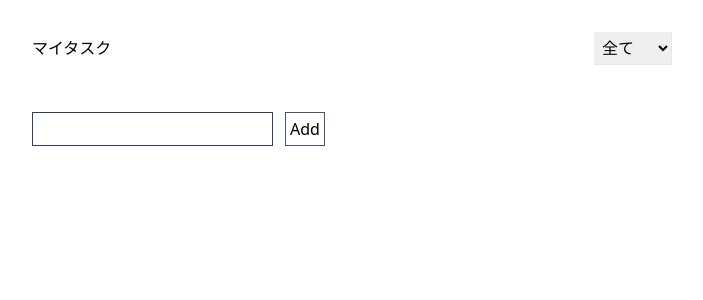
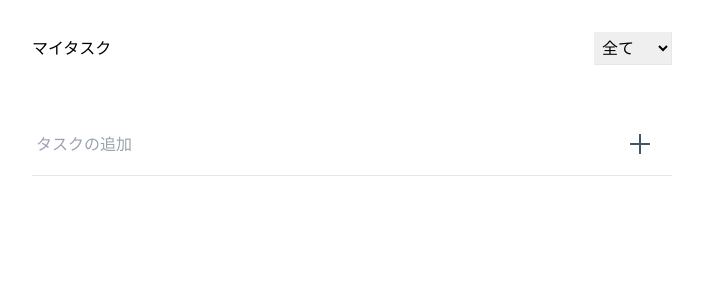
Before and after one commit to yui-szk/next-todo-list, a Next.js app: page / in a window 1280 px wide. Shown: the top 300 px of the page, without its empty margins (288-991 px from the left). Built offline with nearby package versions, Linux system fonts and the light colour scheme.

Commit message:
change CSS

```diff
--- a/src/components/App.tsx
+++ b/src/components/App.tsx
@@ -30,8 +30,8 @@ export function App() {
   };
 
   return (
-    <main className="max-w-2xl mx-auto">
-      <header className="h-24 flex justify-between items-center px-4">
+    <main className="mx-auto max-w-2xl">
+      <header className="flex h-24 items-center justify-between px-4">
         マイタスク
         <Select
           options={filters.map((v) => ({ value: v, name: v }))}
@@ -39,7 +39,7 @@ export function App() {
           onChange={(e) => handleFilter(e.target.value as Filter)}
         />
       </header>
-      <div className="p-4 mx-auto max-w-4xl space-y-10">
+      <div className="mx-auto max-w-4xl space-y-0 p-4">
         {filter === "削除済" ? (
           <button onClick={handleEmpty} disabled={canHandleEmpty}>
             ゴミ箱を空にする
@@ -47,7 +47,7 @@ export function App() {
         ) : (
           filter !== "完了済" && (
             <form
-              className="flex space-x-3"
+              className="flex h-16 items-center justify-between border-b"
               onSubmit={(e) => {
                 e.preventDefault();
                 handleSubmit();
@@ -57,14 +57,18 @@ export function App() {
                 type="text"
                 value={text}
                 onChange={(e) => handleChange(e)}
-                className="border border-slate-700 p-1"
+                placeholder="タスクの追加"
+                className="w-full p-1 focus:outline-none"
               />
-              <input
+              <button
                 type="submit"
-                value="Add"
-                onSubmit={handleSubmit}
-                className="border border-slate-600 p-1"
-              />
+                className="flex w-16 shrink-0 items-center justify-center "
+              >
+                <div className="relative h-5 w-5">
+                  <div className="absolute left-1/2 top-0 h-5 w-0.5 -translate-x-1/2 bg-slate-600" />
+                  <div className="absolute left-0 top-1/2 h-0.5 w-5 -translate-y-1/2 bg-slate-600" />
+                </div>
+              </button>
             </form>
           )
         )}
--- a/src/components/Select.tsx
+++ b/src/components/Select.tsx
@@ -9,7 +9,7 @@ export function Select({ options, defaultValue, onChange }: Props) {
     <select
       defaultValue={defaultValue}
       onChange={onChange}
-      className="p-1 border-b border-r"
+      className="border-b border-r p-1"
     >
       {options.map(({ value, name }) => (
         <option key={value} value={value}>
--- a/src/components/TodoItem.tsx
+++ b/src/components/TodoItem.tsx
@@ -11,24 +11,24 @@ type Props = {
 
 export function TodoItem({ todo, checkTodo, editTodo, removeTodo }: Props) {
   return (
-    <li className="h-16 flex border-b justify-between items-center space-x-4">
+    <li className="flex h-16 items-center justify-between space-x-4 border-b">
       <input
         type="checkbox"
         disabled={todo.removed}
         checked={todo.checked}
         onChange={() => checkTodo({ id: todo.id, checked: !todo.checked })}
-        className="w-5 h-5"
+        className="h-5 w-5"
       />
       <input
         type="text"
         disabled={todo.checked || todo.removed}
         value={todo.value}
         onChange={(e) => editTodo({ id: todo.id, value: e.target.value })}
-        className="w-full"
+        className="w-full focus:outline-none"
       />
       <button
         onClick={() => removeTodo({ id: todo.id, removed: !todo.removed })}
-        className="shrink-0"
+        className="flex w-16 shrink-0 items-center justify-center"
       >
         {todo.removed ? (
           "元に戻す"
```
